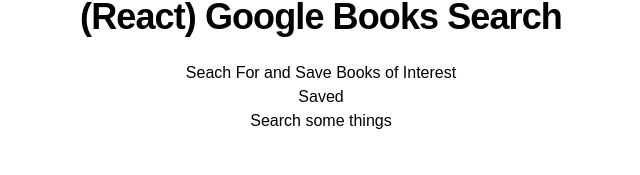
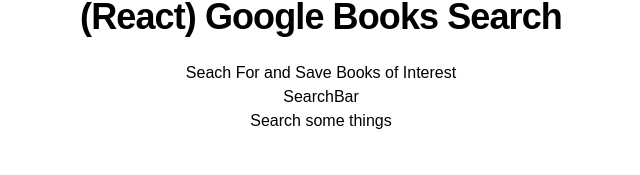
Before and after one commit to kevans0625/Google-Book, a React (Create React App) app in the folder client/: page / in a window 1280 px wide. Shown: the part 107-282 px from the top of the page, without its empty margins (319-959 px from the left). Built offline with nearby package versions, Linux system fonts and the light colour scheme.

Commit message:
fixed typos

```diff
--- a/client/src/components/Header.js
+++ b/client/src/components/Header.js
@@ -1,6 +1,6 @@
 import React from "react";
 
-function Search(){
+function Header(){
 
     return(
       <div>
@@ -32,4 +32,4 @@
       );
 
 }
-export default Search;
+export default Header;
--- a/client/src/components/SearchBar.js
+++ b/client/src/components/SearchBar.js
@@ -1,8 +1,8 @@
 import React from "react"
 
-function Saved(){
+function SearchBar(){
  return (
-     <h1> Saved</h1>
+     <h1> SearchBar</h1>
  )
 }
-export default Saved;
+export default SearchBar;
```
